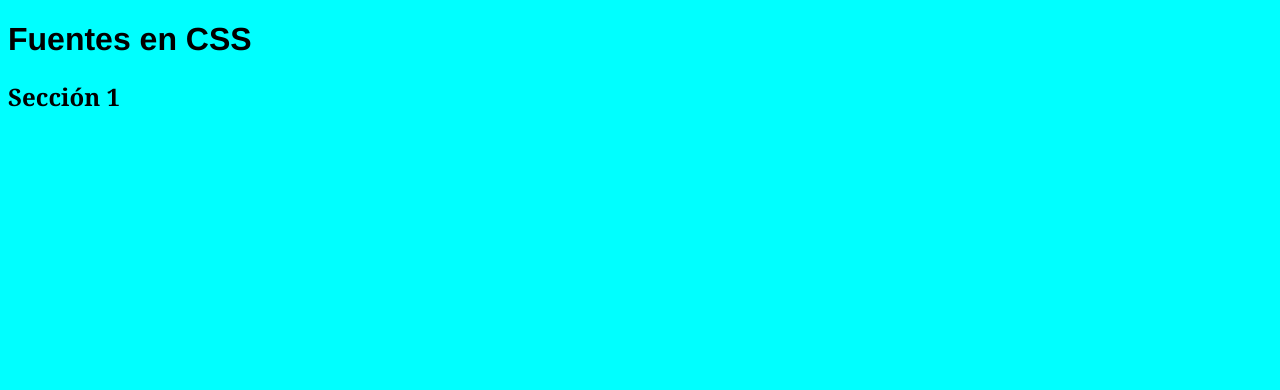
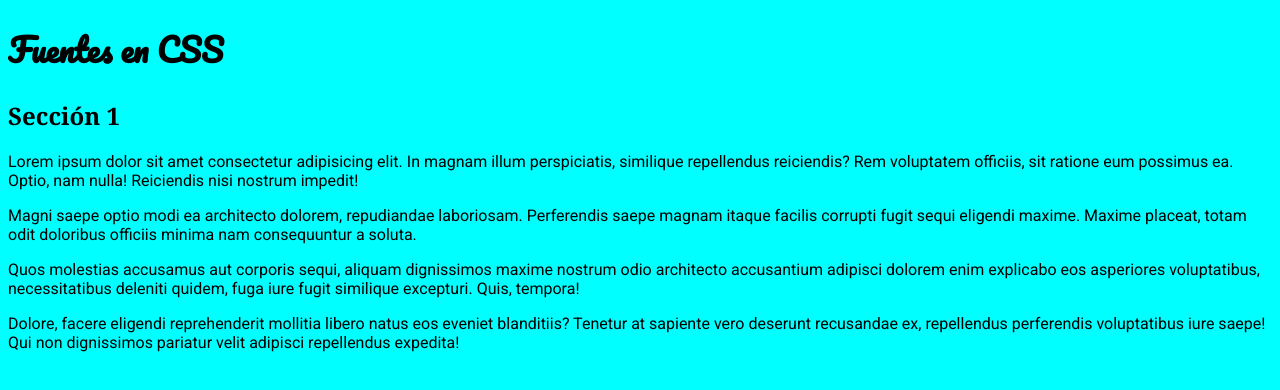
Before and after one commit to juanma62/paginas_web_css, a plain HTML site: page 01_fuentes/index.html in a window 1280 px wide. Drawn offline with Linux system fonts and the light colour scheme.

Commit message:
Cambio 31-5-2018 recreo

```diff
--- a/01_fuentes/css/styles.css
+++ b/01_fuentes/css/styles.css
@@ -1,15 +1,21 @@
 *, *:after, *:befor, *::after, *::before {
     box-sizing: border-box
 }
+
+@import url('https://fonts.googleapis.com/css?family=Pacifico');
 
 body {
     background-color: aqua
 }
 
 h1 {
-    font-family:'Franklin Gothic Medium', 'Arial Narrow', Arial, sans-serif
+    font-family: Pacifico
 }
 
 h2 {
     font-family:Cambria, Cochin, Georgia, Times, 'Times New Roman', serif, 'Gill Sans MT', Calibri, 'Trebuchet MS', sans-serif
 }
+
+p {
+    font-family: Roboto, sans-serif;
+}
--- a/01_fuentes/index.html
+++ b/01_fuentes/index.html
@@ -7,6 +7,7 @@
     <title>Fuentes</title>
     <link rel="stylesheet" href="./css/styles.css">
     <link rel="shortcut icon" href="favicon.ico" type="image/x-icon">
+    <link href="https://fonts.googleapis.com/css?family=Roboto+Slab:300,400,700|Roboto:400,400i,500,500i,700,700i,900,900i" rel="stylesheet">
 </head>
 <body>
     <header>
@@ -14,6 +15,12 @@
     </header>
     <section>
         <h2>Sección 1</h2>
+        <article>
+            <p>Lorem ipsum dolor sit amet consectetur adipisicing elit. In magnam illum perspiciatis, similique repellendus reiciendis? Rem voluptatem officiis, sit ratione eum possimus ea. Optio, nam nulla! Reiciendis nisi nostrum impedit!</p>
+            <p>Magni saepe optio modi ea architecto dolorem, repudiandae laboriosam. Perferendis saepe magnam itaque facilis corrupti fugit sequi eligendi maxime. Maxime placeat, totam odit doloribus officiis minima nam consequuntur a soluta.</p>
+            <p>Quos molestias accusamus aut corporis sequi, aliquam dignissimos maxime nostrum odio architecto accusantium adipisci dolorem enim explicabo eos asperiores voluptatibus, necessitatibus deleniti quidem, fuga iure fugit similique excepturi. Quis, tempora!</p>
+            <p>Dolore, facere eligendi reprehenderit mollitia libero natus eos eveniet blanditiis? Tenetur at sapiente vero deserunt recusandae ex, repellendus perferendis voluptatibus iure saepe! Qui non dignissimos pariatur velit adipisci repellendus expedita!</p>
+        </article>
     </section>
 </body>
 </html>
```
